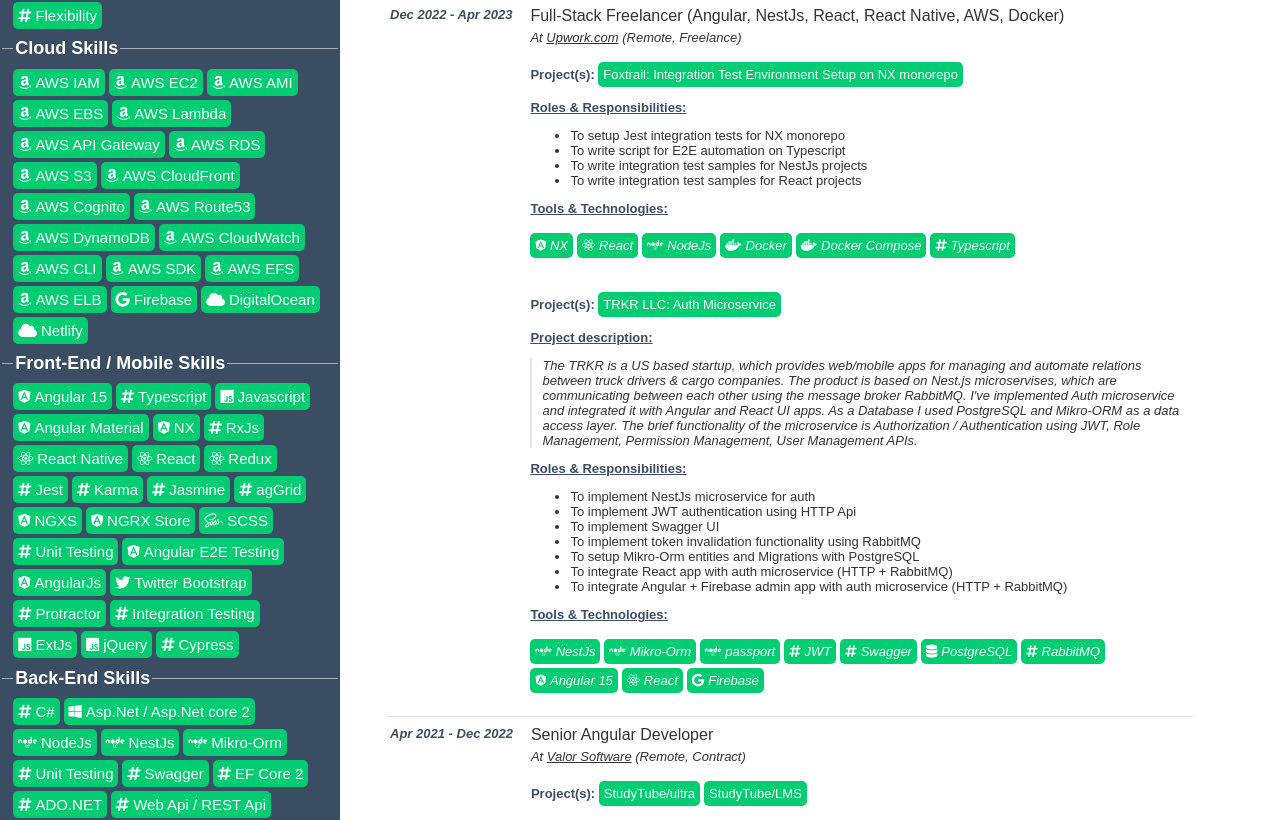
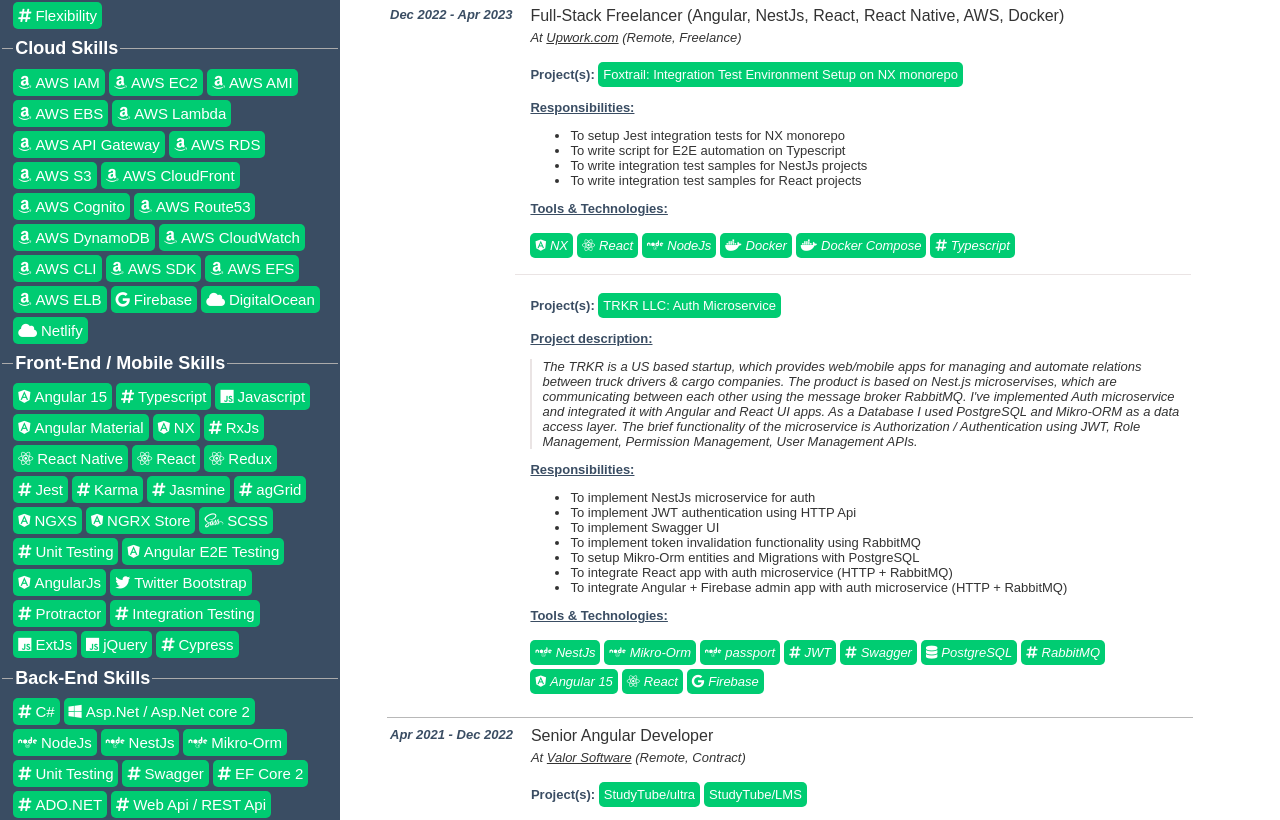
Before and after one commit to aberikashvili/aberikashvili.github.io, a React (Vite) app: page / in a window 1280 px wide. Shown: the part 730-1550 px from the top of the page. Built offline with nearby package versions, Linux system fonts and the light colour scheme.

Commit message:
fix left panel size

```diff
--- a/src/components/LeftColumn/LeftColumn.css
+++ b/src/components/LeftColumn/LeftColumn.css
@@ -1,5 +1,6 @@
 .Column-Left {
   max-width: 340px;
+  min-width: 340px;
   background: #3a4d63;
   color: #fff;
 }
--- a/src/components/RightColumn/WorkHistory/ProjectInfo/ProjectInfo.tsx
+++ b/src/components/RightColumn/WorkHistory/ProjectInfo/ProjectInfo.tsx
@@ -18,9 +18,11 @@
   project: ProjectItemEntry;
   hideCompanytitle: boolean;
 }) => {
+  const borderTop = hideCompanytitle && { borderTop: '1px solid #eae4e4' };
+
   return (
     <>
-      <td valign="top">
+      <td valign="top" style={borderTop || undefined}>
         {!hideCompanytitle && (
           <>
             <div className="position-title">{position}</div>
@@ -52,7 +54,7 @@
           </div>
         )}
         <div>
-          <div className="roles-and-responsibilities-title">Roles &amp; Responsibilities:</div>
+          <div className="roles-and-responsibilities-title">Responsibilities:</div>
           <ul className="roles">
             {project.responsibilities.map((resp, i) => (
               <li key={`resp-${i}`}>{resp}</li>
@@ -60,12 +62,6 @@
           </ul>
         </div>
         {!!project.stack?.length && (
-          // <p className="project-info">
-          //   <b>Stack: </b>
-          //   {project.stack.map((stack, i) => (
-          //     <Tag key={`stack-${i}`} icon={stack.icon} title={stack.title} />
-          //   ))}
-          // </p>
           <div>
             <div className="roles-and-responsibilities-title">Tools &amp; Technologies:</div>
             <p>
--- a/src/index.css
+++ b/src/index.css
@@ -22,7 +22,8 @@
 }
 
 hr {
-  border-color: #eae4e4;
+  /* border-color: #eae4e4; */
+  border-color: #b8b8b8;
   border-style: inherit;
   border-width: 1px;
 }
```
